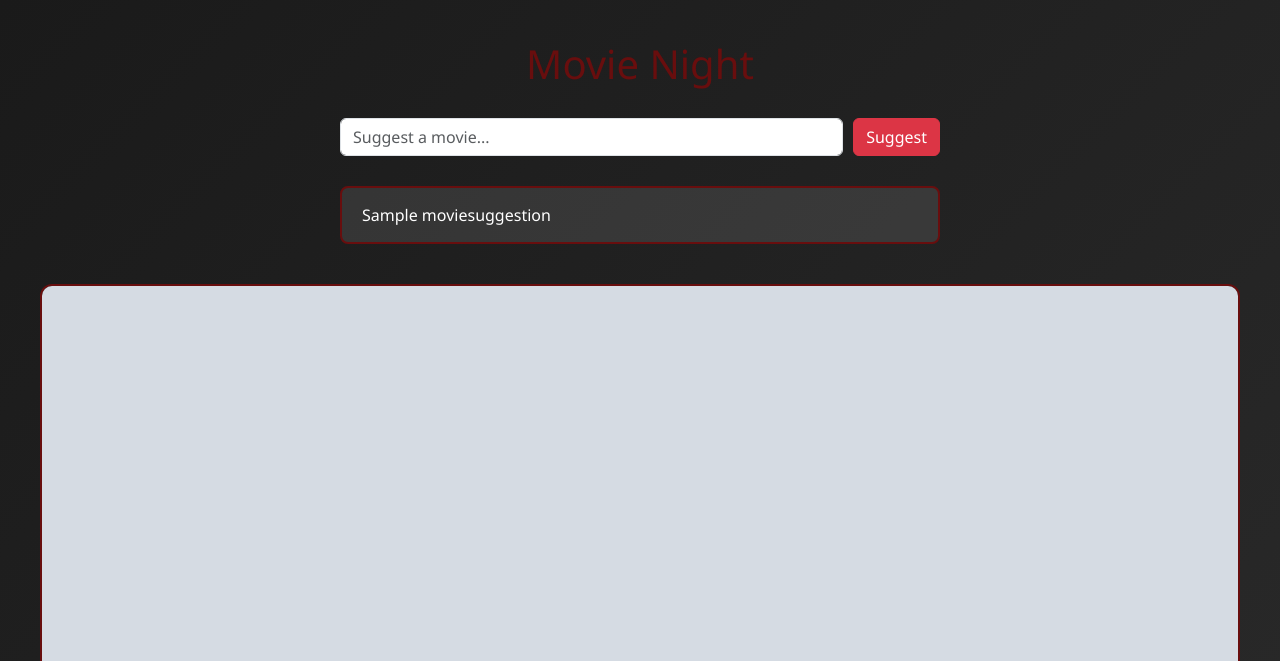
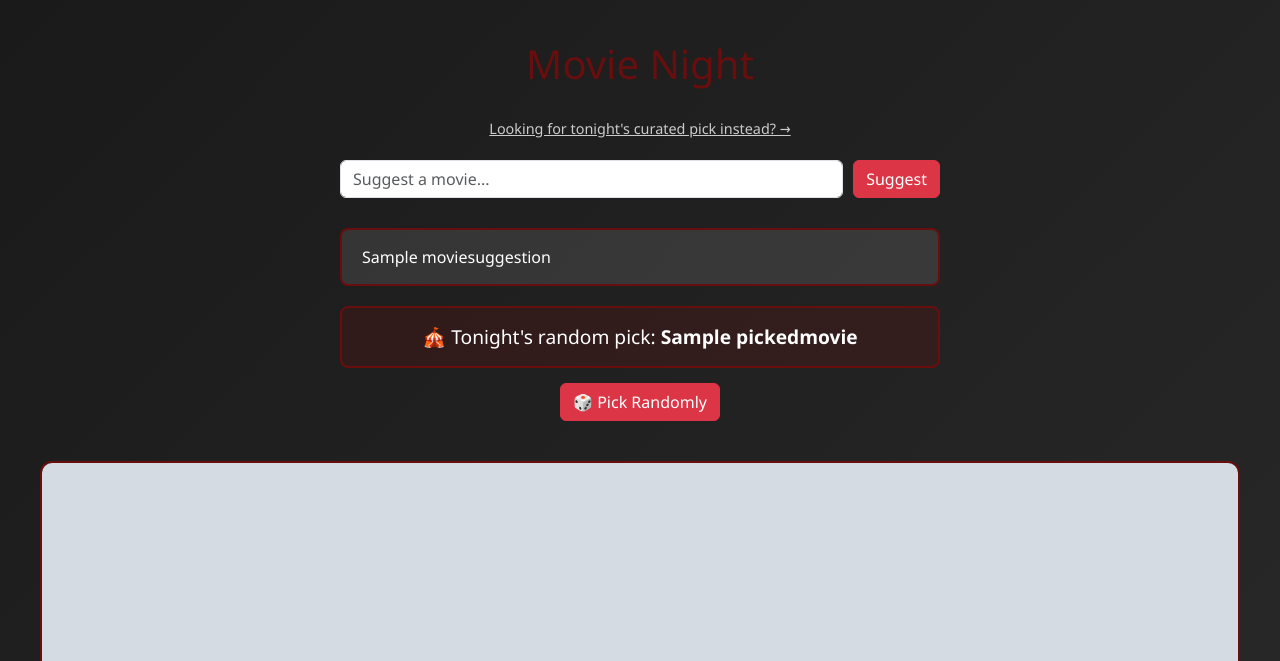
Before and after one commit to Zeddicus-Zul/djangoProject, a Django app: page /movienight/ in a window 1280 px wide. Shown: the top 661 px of the page. Run offline with Django 5.2, Linux system fonts and the light colour scheme; tables that the repository leaves empty hold one stand-in row (values such as "Sample post"); grey boxes marked "Sample" are stand-in pictures.

Commit message:
Add two Movie Night modes: random pick and your curated pick w/ trailer
New PickedMovie model backs both flows with one mode field:

- Random: a "Pick Randomly" button on the existing suggestions page
  does random.choice() over current suggestions and displays/persists
  the winner. Same anonymous-session trust model as the rest of the
  page -- anyone can trigger it.

- Curated: a new /movienight/pick/ page where only a staff-flagged
  Django account (reusing the existing gunSounds login, not a new
  auth system) can announce a specific movie with an embedded YouTube
  trailer. The trailer URL is never rendered raw -- a regex extracts
  the 11-char video ID and the iframe src is rebuilt from that, so a
  non-YouTube URL just renders no embed instead of executing
  arbitrary iframe content.

Verified locally: auth gating (anonymous vs staff, via force_login),
YouTube ID extraction across URL shapes, non-YouTube URL rejection,
and the random-pick flow end to end.

Co-Authored-By: Claude Sonnet 5 <noreply@anthropic.com>

```diff
--- a/movienight/models.py
+++ b/movienight/models.py
@@ -17,3 +17,15 @@ class MovieNightImage(models.Model):
 
     def __str__(self):
         return f"Movie night image ({self.generated_at:%Y-%m-%d %H:%M})"
+
+
+class PickedMovie(models.Model):
+    MODE_CHOICES = [("random", "Random"), ("curated", "Curated")]
+
+    mode = models.CharField(max_length=10, choices=MODE_CHOICES)
+    title = models.CharField(max_length=200)
+    youtube_url = models.URLField(blank=True)
+    chosen_at = models.DateTimeField(auto_now_add=True)
+
+    def __str__(self):
+        return f"{self.title} ({self.mode})"
--- a/movienight/templates/movienight/movie_night.html
+++ b/movienight/templates/movienight/movie_night.html
@@ -82,6 +82,28 @@
             color: #ccc;
         }
 
+        .mode-link {
+            display: block;
+            text-align: center;
+            margin-bottom: 20px;
+            color: #ccc;
+            font-size: 0.9rem;
+        }
+
+        .random-pick {
+            text-align: center;
+            margin-top: 20px;
+        }
+
+        .random-pick-result {
+            background: rgba(104, 14, 14, 0.25);
+            border: 2px solid #680e0e;
+            border-radius: 8px;
+            padding: 15px;
+            margin-bottom: 15px;
+            font-size: 1.2rem;
+        }
+
         .movie-image {
             text-align: center;
             margin-top: 40px;
@@ -125,6 +147,8 @@
         <div class="container-narrow">
             <h1>Movie Night</h1>
 
+            <a href="{% url 'movienight:pick_curated' %}" class="mode-link">Looking for tonight's curated pick instead? &rarr;</a>
+
             <form id="add-form" class="add-form" method="post" action="{% url 'movienight:add_suggestion' %}">
                 {% csrf_token %}
                 <input type="text" name="title" class="form-control" placeholder="Suggest a movie..." maxlength="200" required>
@@ -148,6 +172,16 @@
                 {% endfor %}
             </div>
             <p id="empty-state" class="empty-state" {% if suggestions %}style="display:none;"{% endif %}>No suggestions yet &mdash; be the first!</p>
+
+            <div class="random-pick">
+                {% if random_pick %}
+                <div class="random-pick-result">&#127914; Tonight's random pick: <strong>{{ random_pick.title }}</strong></div>
+                {% endif %}
+                <form method="post" action="{% url 'movienight:pick_random' %}">
+                    {% csrf_token %}
+                    <button type="submit" class="btn btn-danger">&#127922; Pick Randomly</button>
+                </form>
+            </div>
         </div>
 
         <div class="movie-image" id="movie-image-section" data-placeholder-url="{% static 'movienight/placeholder.svg' %}">
--- a/movienight/urls.py
+++ b/movienight/urls.py
@@ -9,4 +9,6 @@ urlpatterns = [
     path("edit/<int:pk>/", views.edit_suggestion, name="edit_suggestion"),
     path("delete/<int:pk>/", views.delete_suggestion, name="delete_suggestion"),
     path("generate/", views.trigger_generation, name="trigger_generation"),
+    path("random-pick/", views.pick_random, name="pick_random"),
+    path("pick/", views.pick_curated, name="pick_curated"),
 ]
--- /dev/null
+++ b/movienight/utils.py
@@ -0,0 +1,20 @@
+import re
+
+_YOUTUBE_PATTERNS = [
+    r"(?:youtube\.com/watch\?v=|youtube\.com/embed/|youtube\.com/shorts/|youtu\.be/)([A-Za-z0-9_-]{11})",
+]
+
+
+def extract_youtube_id(url):
+    """Pull an 11-char YouTube video ID out of common URL shapes.
+
+    Returns None if the URL doesn't look like a YouTube link -- callers
+    should never fall back to rendering the raw URL in an iframe.
+    """
+    if not url:
+        return None
+    for pattern in _YOUTUBE_PATTERNS:
+        match = re.search(pattern, url)
+        if match:
+            return match.group(1)
+    return None
--- a/movienight/views.py
+++ b/movienight/views.py
@@ -1,10 +1,12 @@
 import logging
+import random
 
 from django.http import JsonResponse
 from django.shortcuts import get_object_or_404, redirect, render
 from django.urls import reverse
 
-from .models import MovieNightImage, MovieSuggestion
+from .models import MovieNightImage, MovieSuggestion, PickedMovie
+from .utils import extract_youtube_id
 
 logger = logging.getLogger(__name__)
 
@@ -40,7 +42,40 @@ def movie_night(request):
     ]
     # Don't show a stale image once the list it was generated from is empty.
     movie_image = MovieNightImage.objects.order_by("-generated_at").first() if suggestions else None
-    return render(request, "movienight/movie_night.html", {"suggestions": suggestions, "movie_image": movie_image})
+    random_pick = PickedMovie.objects.filter(mode="random").order_by("-chosen_at").first()
+    return render(request, "movienight/movie_night.html", {
+        "suggestions": suggestions,
+        "movie_image": movie_image,
+        "random_pick": random_pick,
+    })
+
+
+def pick_random(request):
+    if request.method == "POST":
+        titles = list(MovieSuggestion.objects.values_list("title", flat=True))
+        if titles:
+            PickedMovie.objects.create(mode="random", title=random.choice(titles))
+    return redirect("movienight:movie_night")
+
+
+def pick_curated(request):
+    can_set = request.user.is_authenticated and request.user.is_staff
+    if request.method == "POST":
+        if not can_set:
+            return redirect("movienight:pick_curated")
+        title = request.POST.get("title", "").strip()
+        youtube_url = request.POST.get("youtube_url", "").strip()
+        if title:
+            PickedMovie.objects.create(mode="curated", title=title[:200], youtube_url=youtube_url)
+        return redirect("movienight:pick_curated")
+
+    current_pick = PickedMovie.objects.filter(mode="curated").order_by("-chosen_at").first()
+    youtube_id = extract_youtube_id(current_pick.youtube_url) if current_pick else None
+    return render(request, "movienight/pick.html", {
+        "current_pick": current_pick,
+        "youtube_id": youtube_id,
+        "can_set": can_set,
+    })
 
 
 def add_suggestion(request):
```
Also changed, not shown: movienight/admin.py (+8 -1 lines), movienight/templates/movienight/pick.html (added, +146 -0 lines), movienight/migrations/0003_pickedmovie.py (added).
